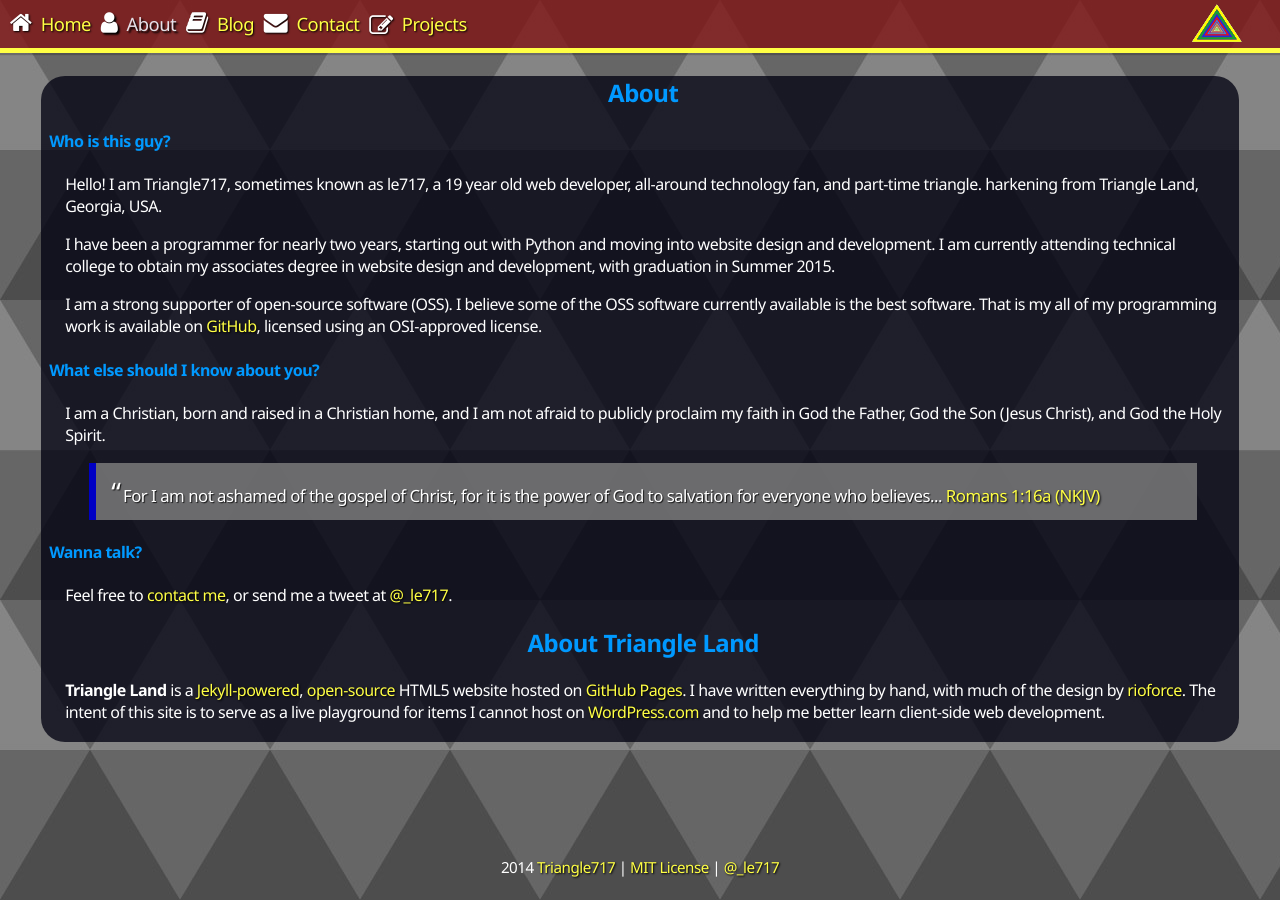
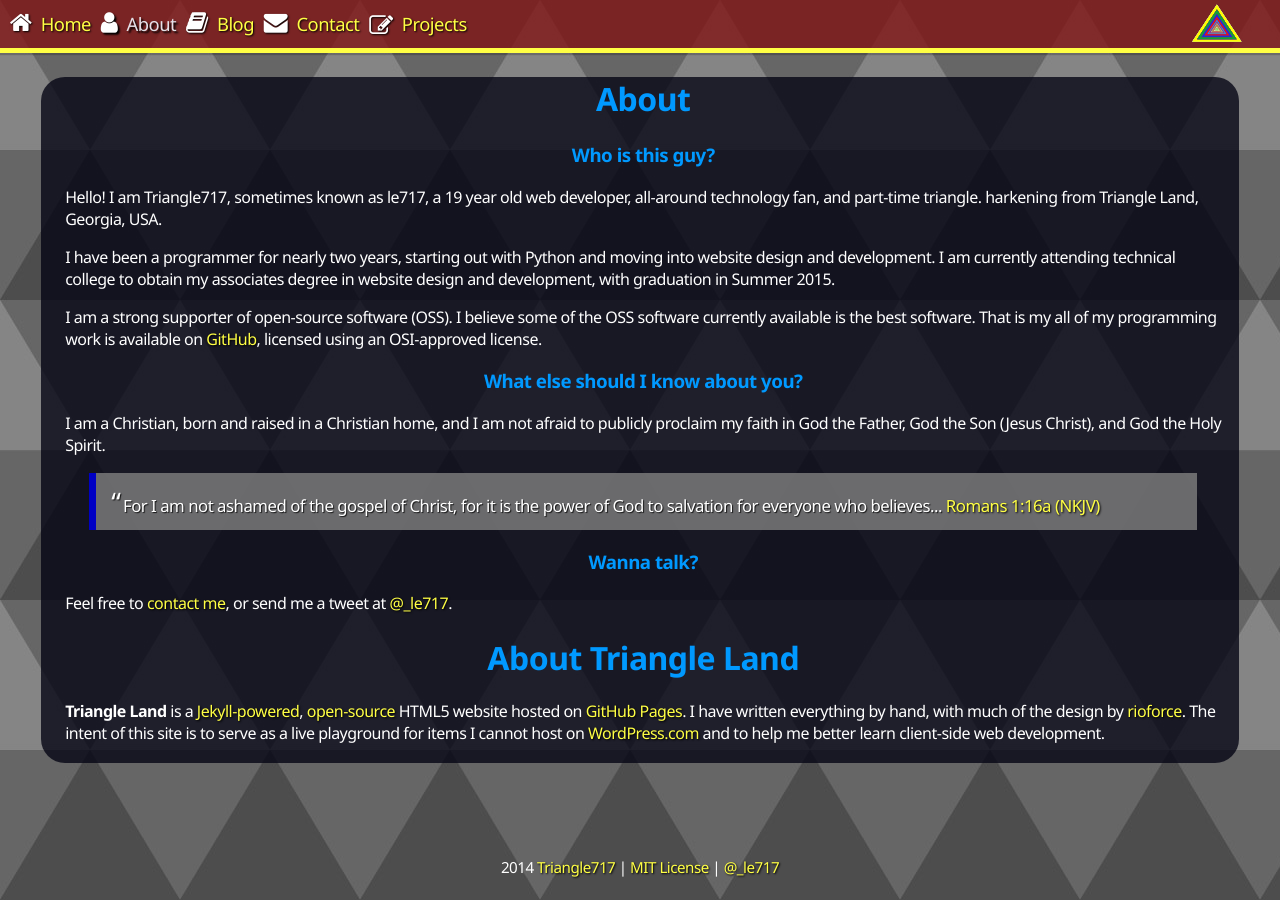
Before and after one commit to le717/le717.github.io, a Jekyll site: the page built from about/index.html, in a window 1280 px wide. Built offline with Jekyll 4.4.1, drawn with Linux system fonts in a browser that asks for light colours; nearby versions of some CDN libraries.

Commit message:
Change header sizes

```diff
--- a/about/index.html
+++ b/about/index.html
@@ -3,24 +3,24 @@ layout: script
 title: About
 ---
 <div class="page-section">
-  <h2 class="text-center">About</h2>
+  <h1 class="text-center">About</h1>
 
-  <h4>Who is this guy?</h4>
+  <h3 class="text-center">Who is this guy?</h3>
   <p>Hello! I am Triangle717, sometimes known as le717, a <span id="i-am-age"></span> year old web developer, all-around technology fan, and part-time triangle. harkening from Triangle Land, Georgia, USA.</p>
 
   <p>I have been a programmer for <span id="i-am-programmer">nearly two years</span>, starting out with Python and moving into website design and development. I am currently attending technical college to obtain my associates degree in website design and development, with graduation in Summer 2015.</p>
 
   <p>I am a strong supporter of open-source software (OSS). I believe some of the OSS software currently available is the best software. That is my all of my programming work is available on <a target="_blank" href="{{ site.github.owner_url }}">GitHub</a>, licensed using an OSI-approved license.</p>
 
-  <h4>What else should I know about you?</h4>
-<p>I am a Christian, born and raised in a Christian home, and I am not afraid to publicly proclaim my faith in God the Father, God the Son (Jesus Christ), and God the Holy Spirit.</p>
+  <h3 class="text-center">What else should I know about you?</h3>
+  <p>I am a Christian, born and raised in a Christian home, and I am not afraid to publicly proclaim my faith in God the Father, God the Son (Jesus Christ), and God the Holy Spirit.</p>
 
   <blockquote>For I am not ashamed of the gospel of Christ, for it is the power of God to salvation for everyone who believes... <a target="_blank" href="http://bible.com/114/rom.1.16.nkjv">Romans 1:16a (NKJV)</a></blockquote>
 
-  <h4>Wanna talk?</h4>
+  <h3 class="text-center">Wanna talk?</h3>
 <p>Feel free to <a href="http://triangle717.wordpress.com/contact/">contact me</a>, or send me a tweet at <a target="_blank" href="{{ site.author_twitter}}">@_le717</a>.</p>
 
-  <h2 class="text-center">About Triangle Land</h2>
+  <h1 class="text-center">About Triangle Land</h1>
   <p><span class="text-bold">Triangle Land</span> is a <a target="_blank" href="http://jekyllrb.com/">Jekyll-powered</a>, <a target="_blank" href="{{ site.github.repository_url }}">open-source</a> HTML5 website hosted on <a target="_blank" href="https://pages.github.com">GitHub Pages</a>. I have written everything by hand, with much of the design by <a target="_blank" href="https://twitter.com/_rioforce">rioforce</a>. The intent of this site is to serve as a live playground for items I cannot host on <a target="_blank" href="{{ site.author_wp }}">WordPress.com</a> and to help me better learn client-side web development.</p>
 </div>
 
```
